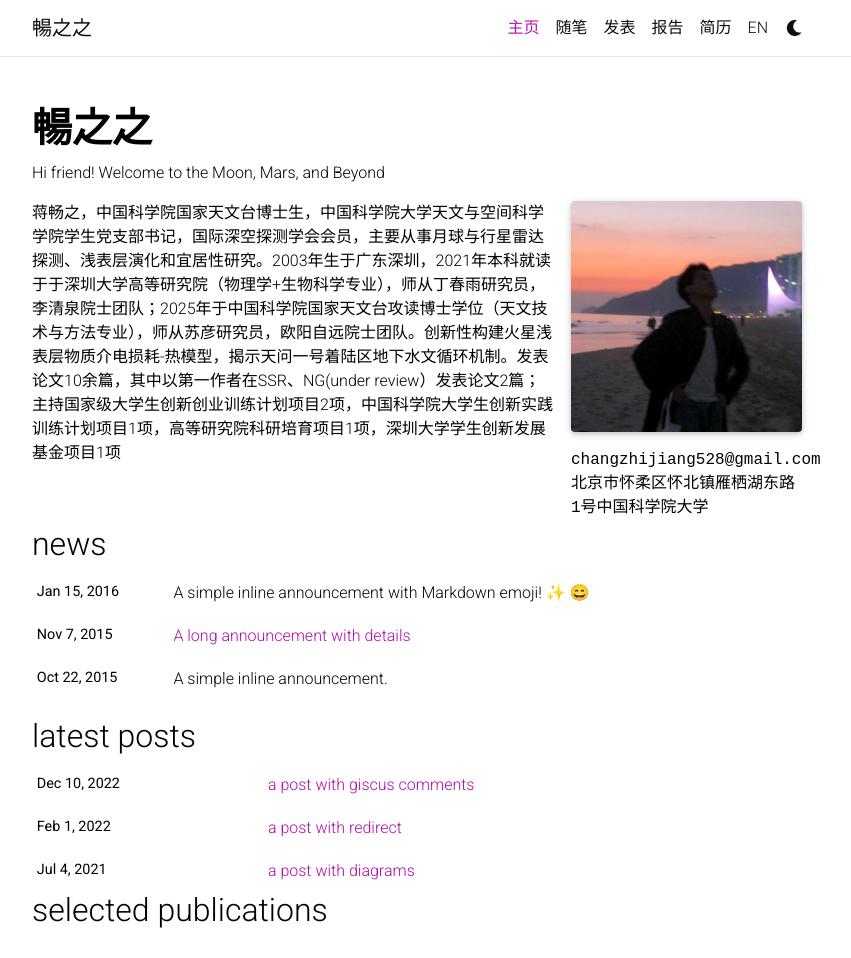
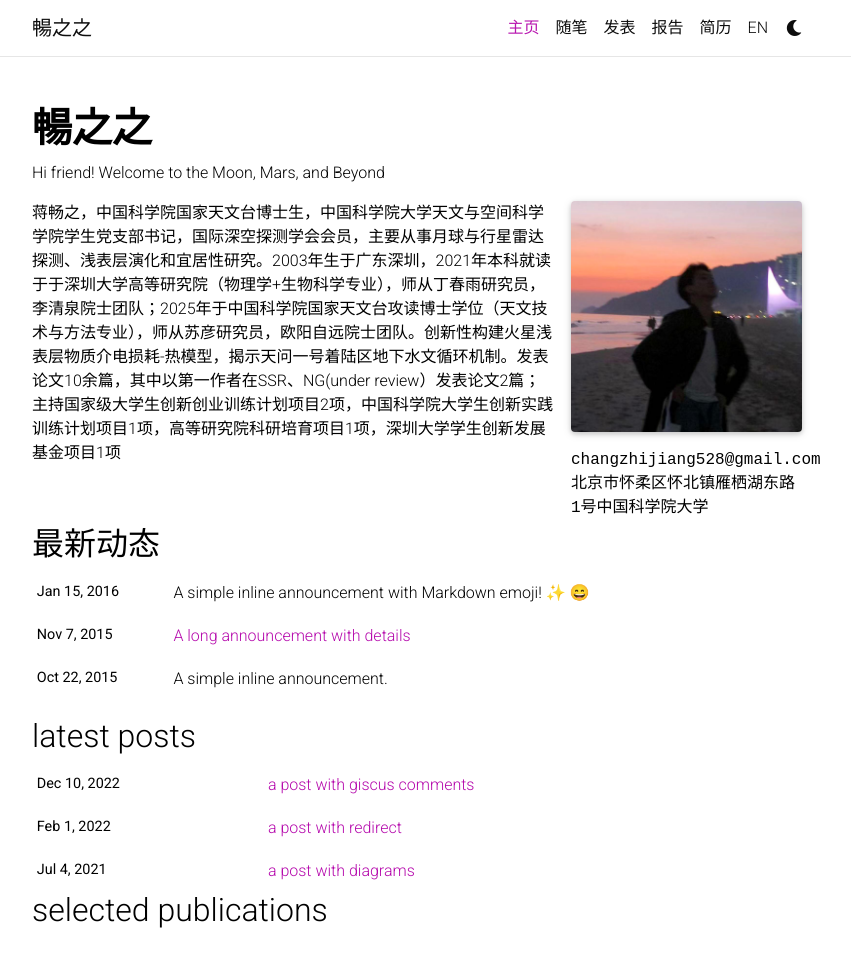
Before and after one commit to czz-naoc/czz-naoc.github.io, a Jekyll site: the page built from _pages/about.md, in a window 1280 px wide and 1247 px high, cut to the strip 0-958 px from the top of the window. Shown: the whole strip, without its empty margins (223-1074 px from the left). Built offline with Jekyll 4.4.1, drawn with Linux system fonts in a browser that asks for light colours; full-size pictures stand in for the smaller copies a plugin makes; emoji names are drawn with the system emoji font; comment, search, counter and statistics services are not loaded; a style sheet for code colours, icons or effects is not loaded.

Commit message:
Update about.html

```diff
--- a/_layouts/about.html
+++ b/_layouts/about.html
@@ -42,7 +42,7 @@
 
           <!-- News -->
           {% if page.news -%}
-            <h2><a href="{{ '/news/' | relative_url }}" style="color: inherit;">news</a></h2>
+            <h2><a href="{{ '/news/' | relative_url }}" style="color: inherit;">最新动态</a></h2>
             {%- include news.html %}
           {%- endif %}
 
```
